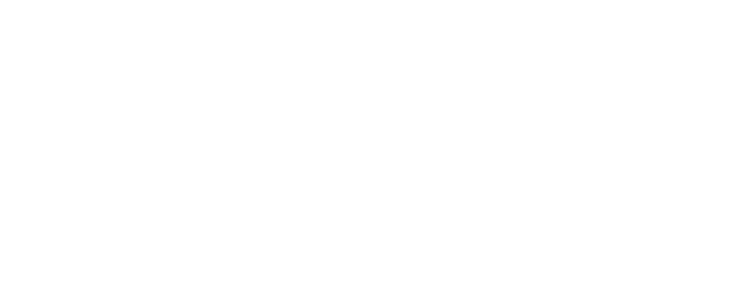
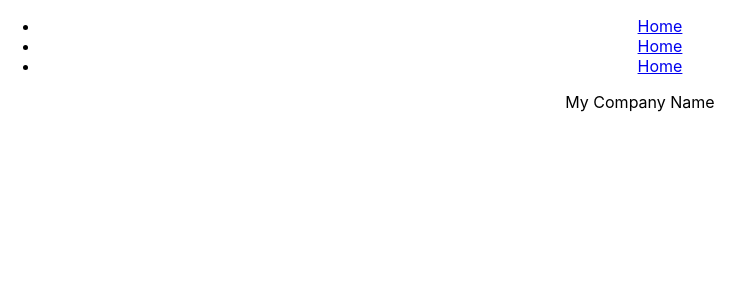
Before and after one commit to Dianaalgm/React-Router-Hw, a React (Create React App) app: page / in a window 1280 px wide. Shown: the top 300 px of the page, without its empty margins (0-754 px from the left). Built offline with nearby package versions, Linux system fonts and the light colour scheme.

Commit message:
Applying to App.js

```diff
--- a/src/App.js
+++ b/src/App.js
@@ -1,12 +1,34 @@
+import React from 'react';
+import './App.css';
+import { BrowserRouter as Router, Route, Switch} from 'react-router-dom';
+import Header from './Components/Header';
+import Footer from './Components/Footer' ;
+import Home from './Pages/Home';
+import About from './Pages/About';
 
-import './App.css';
 
-function App() {
+
+const App = () =>{
   return (
+    <Router>
     <div className="App">
+      <Header/>
+      <main>
+        <Switch>
+          <Route exact path='/' Component={Home} />
+          <Route exact path='/about' Component={About} />
+
+
+
+        </Switch>
+
+      </main>
+      <Footer/>
 
     </div>
+    </Router>
   );
+
 }
 
 export default App;
```
